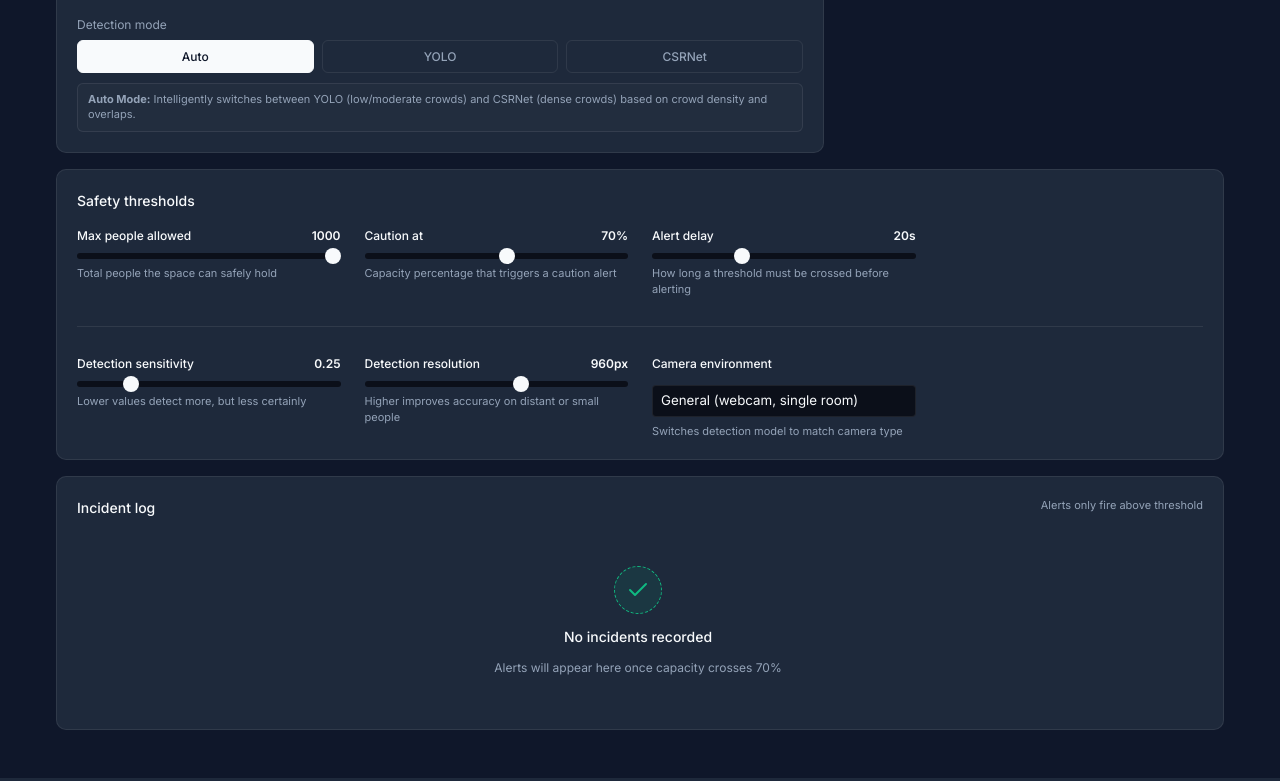
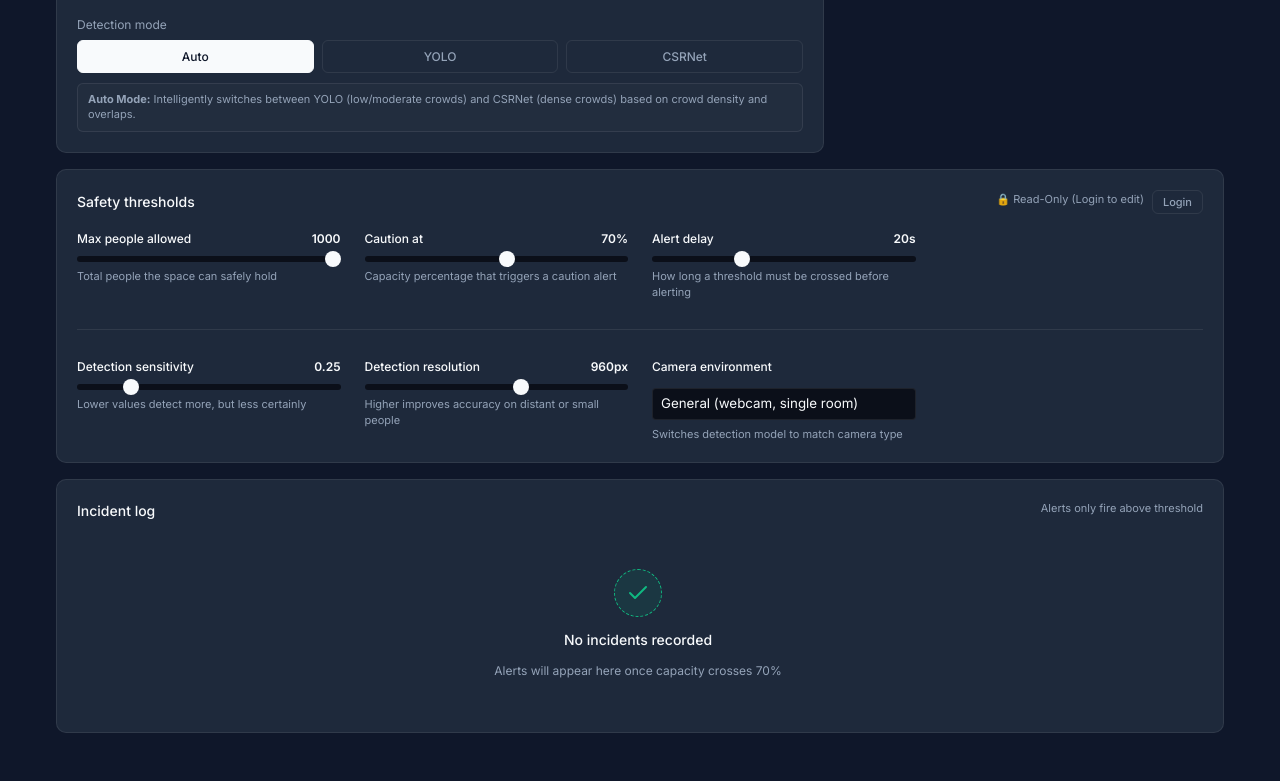
Before and after one commit to ArjitSharma19/Crowd-Detection-And-Prevention, a FastAPI app: page / in a window 1280 px wide. Shown: the part 600-1381 px from the top of the page. Run offline with FastAPI, Linux system fonts and the light colour scheme; parts of the project's set-up code (start-up, migrations or seed data) failed here and were passed over.

Commit message:
feat(frontend): add login modal interface to dashboard

```diff
--- a/webapp/templates/index.html
+++ b/webapp/templates/index.html
@@ -132,7 +132,13 @@
         <!-- 3. SAFETY THRESHOLDS CARD -->
         <section class="full-width-section">
             <div class="card thresholds-card">
-                <h2 class="card-title">Safety thresholds</h2>
+                <div style="display: flex; justify-content: space-between; align-items: center; margin-bottom: 16px;">
+                    <h2 class="card-title" style="margin-bottom: 0;">Safety thresholds</h2>
+                    <div id="auth-status-container" style="display: flex; align-items: center; gap: 8px;">
+                        <span id="auth-status-text" class="label-muted" style="font-size: 11px;">🔒 Read-Only (Login to edit)</span>
+                        <button id="btn-auth" class="btn-toggle" style="padding: 4px 10px; font-size: 11px; margin: 0; display: inline-block; width: auto;" onclick="showLoginModal()">Login</button>
+                    </div>
+                </div>
                 <div class="thresholds-grid">
 
                     <!-- Max people allowed -->
@@ -220,6 +226,26 @@
 
     </div>
 
+    <!-- LOGIN MODAL -->
+    <div id="login-modal" class="modal-overlay" style="display: none; position: fixed; top: 0; left: 0; width: 100%; height: 100%; background: rgba(11, 15, 25, 0.85); backdrop-filter: blur(8px); z-index: 1000; align-items: center; justify-content: center;">
+        <div class="card" style="width: 320px; border: 1px solid var(--border-subtle); padding: 24px; display: flex; flex-direction: column; gap: 16px; box-shadow: 0 20px 40px rgba(0,0,0,0.5);">
+            <div style="display: flex; justify-content: space-between; align-items: center;">
+                <h3 class="card-title" style="margin-bottom: 0; font-size: 18px; color: var(--text-primary);">Admin Login</h3>
+                <button onclick="hideLoginModal()" style="background: none; border: none; color: var(--text-muted); cursor: pointer; font-size: 16px; outline: none; padding: 4px;">✕</button>
+            </div>
+            <div id="login-error" class="helper-text" style="color: #ef4444; display: none; font-weight: bold; background: rgba(239, 68, 68, 0.1); padding: 8px; border-radius: 4px; border: 1px solid rgba(239, 68, 68, 0.2);"></div>
+            <div style="display: flex; flex-direction: column; gap: 8px;">
+                <label for="login-username" class="label-primary" style="font-size: 11px;">Username</label>
+                <input type="text" id="login-username" placeholder="Enter username" style="background: #0b0f19; color: var(--text-primary); border: 1px solid var(--border-subtle); border-radius: 4px; height: 36px; padding: 0 10px; outline: none;">
+            </div>
+            <div style="display: flex; flex-direction: column; gap: 8px;">
+                <label for="login-password" class="label-primary" style="font-size: 11px;">Password</label>
+                <input type="password" id="login-password" placeholder="Enter password" style="background: #0b0f19; color: var(--text-primary); border: 1px solid var(--border-subtle); border-radius: 4px; height: 36px; padding: 0 10px; outline: none;">
+            </div>
+            <button id="btn-login-submit" class="btn-toggle active" style="margin-top: 8px; height: 38px;" onclick="submitLogin()">Submit</button>
+        </div>
+    </div>
+
     <script src="/static/js/dashboard.js"></script>
 </body>
 </html>
```
